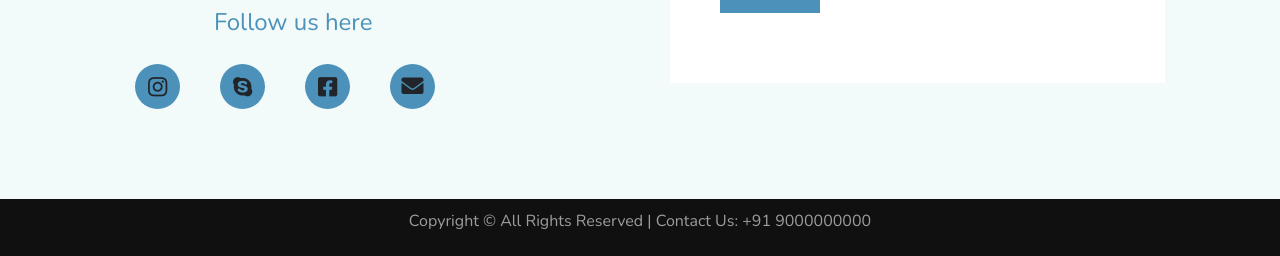
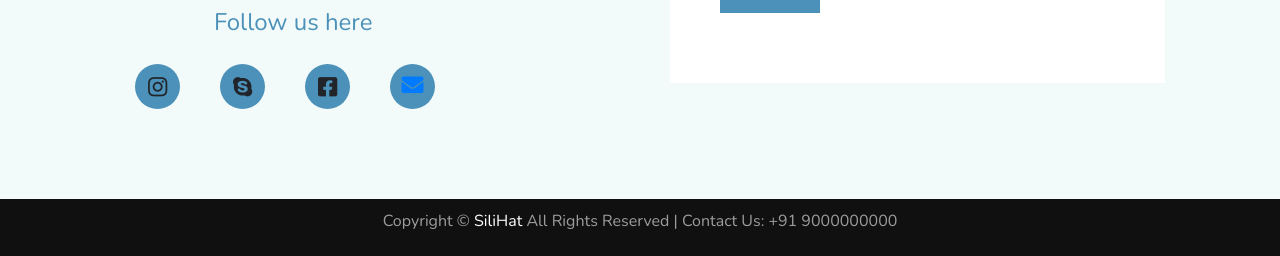
Before and after one commit to prashant0829/trade-site, a React (Create React App) app: page / in a window 1280 px wide. Shown: the part 4174-4430 px from the top of the page. Built offline with nearby package versions, Linux system fonts and the light colour scheme.

Commit message:
changes in ui

```diff
--- a/src/App.js
+++ b/src/App.js
@@ -29,7 +29,11 @@ function App() {
         <div className="container">
           <center>
             <p>
-              Copyright &copy; All Rights Reserved | Contact Us: +91 9000000000
+              Copyright &copy;{" "}
+              <a href="https://silihat.com/" style={{ color: "white" }}>
+                SiliHat
+              </a>{" "}
+              All Rights Reserved | Contact Us: +91 9000000000
             </p>
           </center>
         </div>
--- a/src/components/Contact.jsx
+++ b/src/components/Contact.jsx
@@ -94,9 +94,9 @@ const contact = () => {
                   <i class="fab fa-facebook-square"></i>
                 </div>
                 <div className="icon">
-                  <i className="fas fa-envelope">
-                    <a href="Sales.Primexindia@outlook.com"></a>
-                  </i>
+                  <a href="Sales.Primexindia@outlook.com">
+                    <i className="fas fa-envelope"></i>{" "}
+                  </a>
                 </div>
               </div>
             </div>
```
